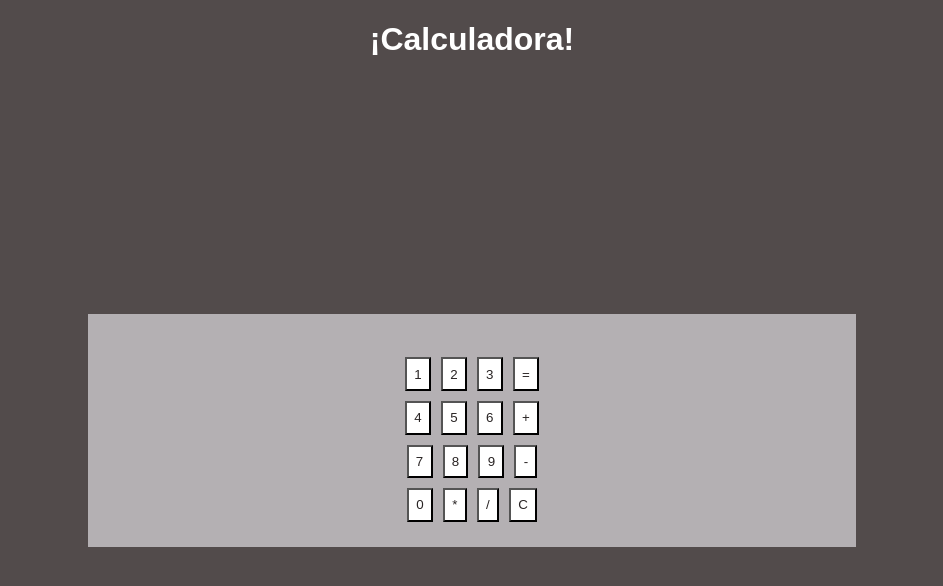
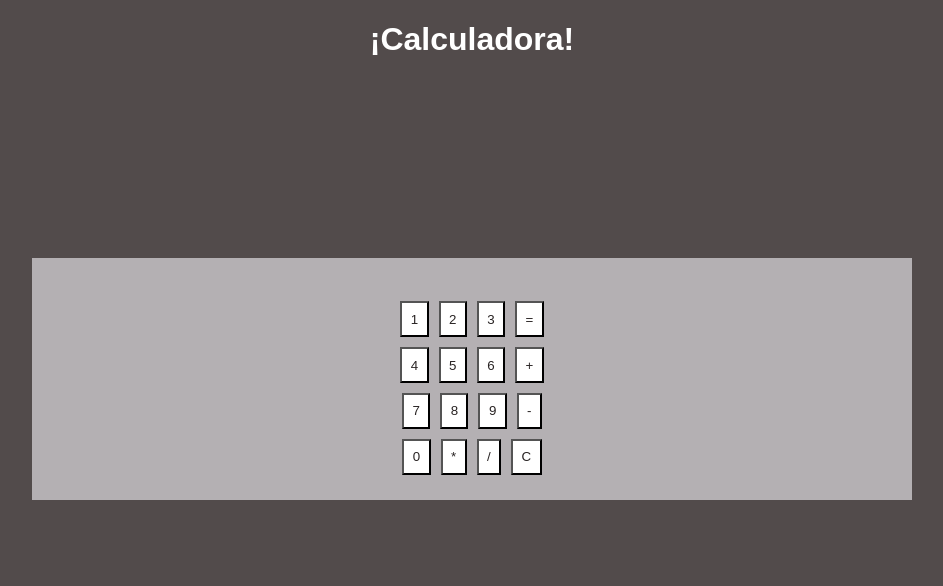
Before and after one commit to NicoUrrego/calculadoraReact, a React (Create React App) app: page / in a window 1280 px wide. Shown: the top 586 px of the page, without its empty margins (168-1111 px from the left). Built offline with nearby package versions, Linux system fonts and the light colour scheme.

Commit message:
Commit styles calculadora

```diff
--- a/src/styles.css
+++ b/src/styles.css
@@ -14,7 +14,7 @@ font-family: sans-serif;
 .Calculadora {
   color: rgb(41, 36, 36);
   background-color: rgb(180, 176, 179);
-  margin: 20%;
+  margin: 200px;
   padding: 20px
 }
 
```
